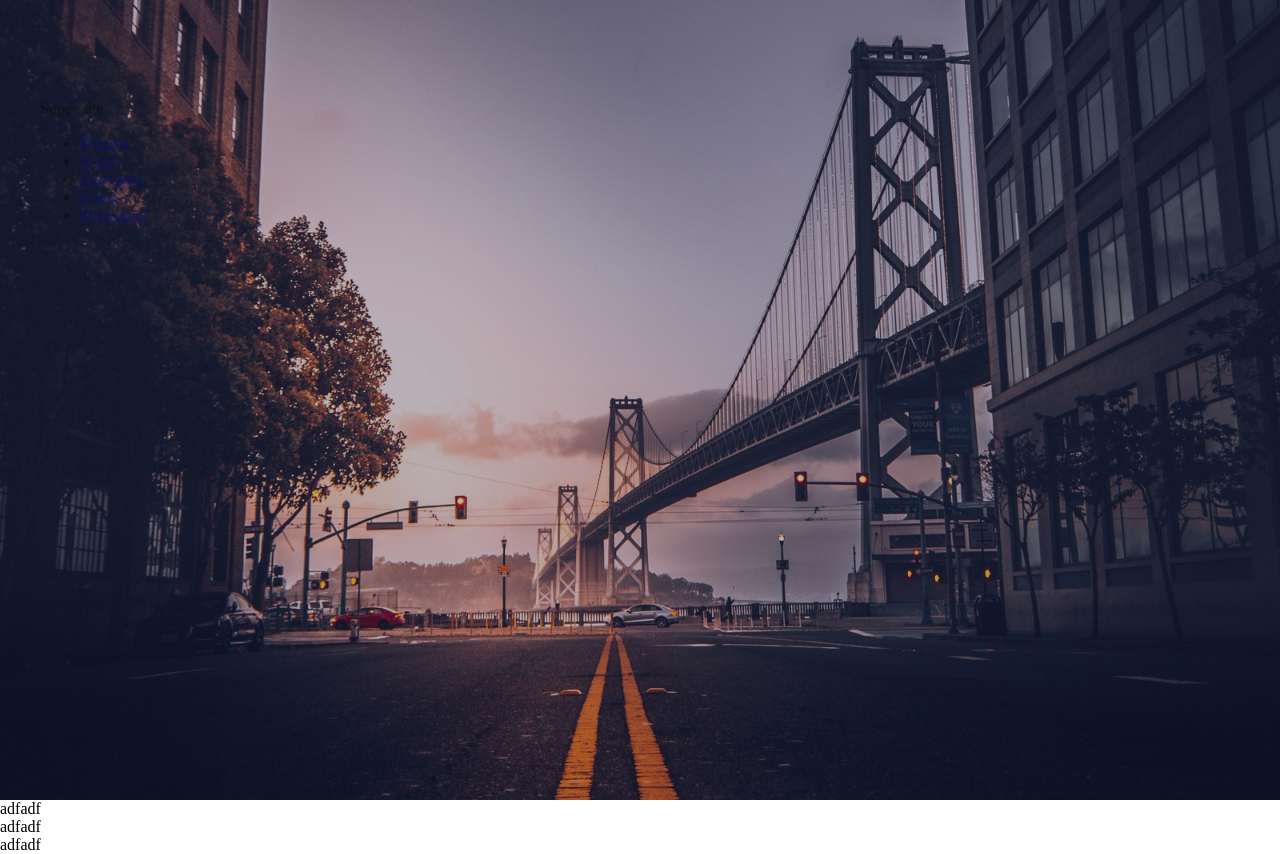
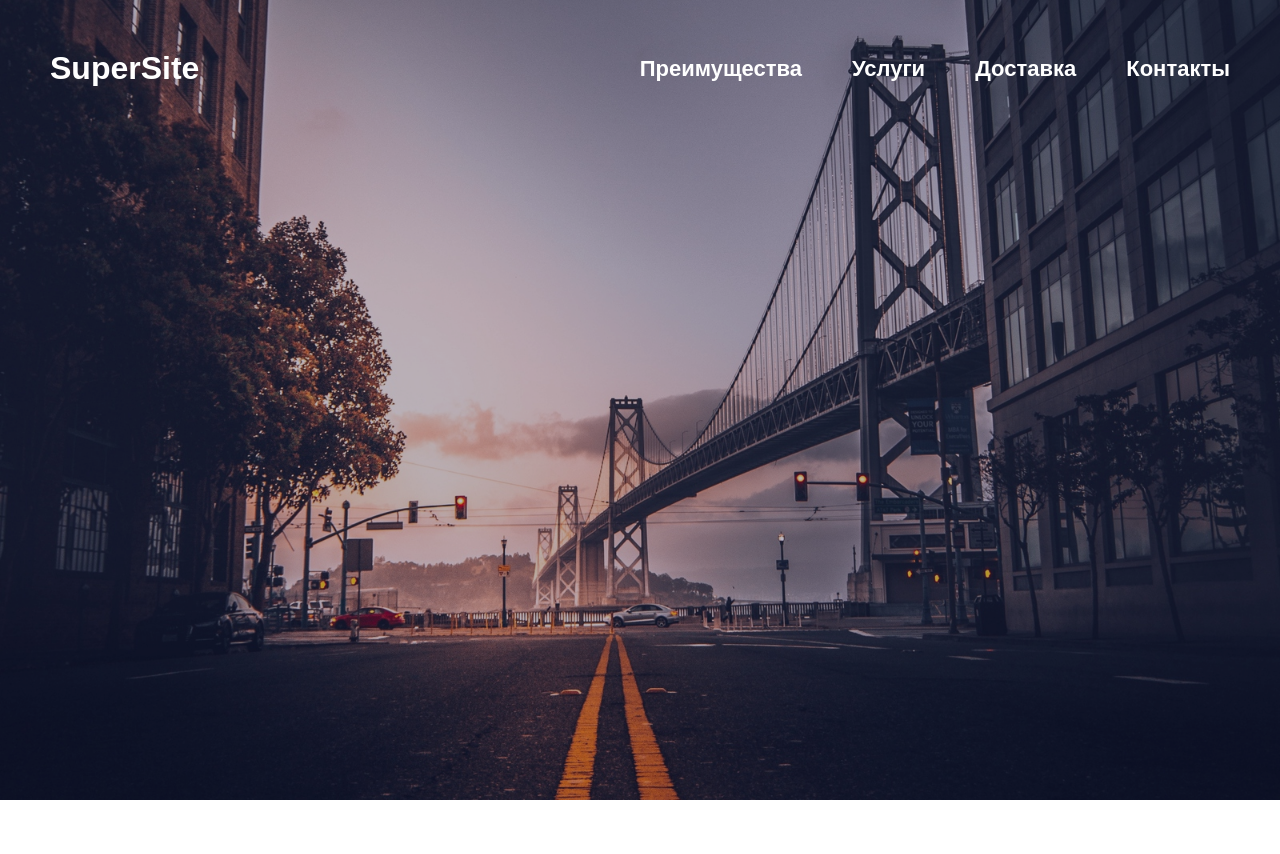
Before and after one commit to erlan-2000/glo, a plain HTML site: page index.html in a window 1280 px wide. After the commit the page ends 800 px from the top, so only its background shows below. Drawn offline with Linux system fonts and the light colour scheme.

Commit message:
added site navigation

```diff
--- a/css/main.css
+++ b/css/main.css
@@ -8,6 +8,7 @@ html {
 
 body {
     margin: 0;
+    font-family: sans-serif;
 }
 
 header {
@@ -24,15 +25,60 @@ header {
     position: absolute;
     left: 0;
     top: 0;
+    right: 0;
+    bottom: 0;
     width: 100%;
     height: 100%;
-    background-color: #1a1552;
-    opacity: 0.3;
+    background-color: rgb(26, 21, 82, 0.3);
+}
+
+.nav-container {
+    display: flex;
+    justify-content: space-between;
+    align-items: center;
+    max-width: 1300px;
+    margin-left: auto;
+    margin-right: auto;
+    padding-top: 50px;
+    padding-left: 50px;
+    padding-right: 50px;
+}
+
+.logo {
+    font-size: 32px;
+    font-weight: 800;
+    color: #fff;
 }
 
 .nav-wrapper {
-    max-width: 1200px;
-    margin-left: auto;
-    margin-right: auto;
-    padding-top: 100px;
+
 }
+
+/* ------------ Desktop navigation ----------- */
+
+.nav {
+    list-style-type: none;
+    margin: 0;
+    padding: 0;
+    display: flex;
+}
+
+.nav__item {
+    margin-right: 50px;
+}
+
+.nav__item:last-child {
+    margin-right: 0px;
+}
+
+.nav__link {
+    font-size: 22px;
+    font-weight: 600;
+    color: #fff;
+    text-decoration: none;
+
+}
+
+.nav__link:hover {
+    color: orange;
+}
--- a/index.html
+++ b/index.html
@@ -11,45 +11,36 @@
 <body>
 	<header>
         <div class="header-overlay">
-            <div class="nav-wrapper">
-                <div class="logo">Super site</div>
-                <nav>
-                    <ul class="menu">
-                        <li>
-                            <a href="#kupi">Купить</a>
-                        </li>
-                        <li>
-                            <a href="#">О glo</a>
-                        </li>
-                        <li>
-                            <a href="#">Доставка</a>
-                        </li>
-                        <li>
-                            <a href="#">О нас</a>
-                        </li>
-                        <li>
-                            <a href="#">Контакты</a>
-                        </li>
+            <div class="nav-container">
+                <div class="logo">SuperSite</div>
+
+                <!--   НАВИГАЦИЯ   -->
+
+                <div class="nav-wrapper">
+
+                    <!-- Навигация для десктопа -->
+
+                    <ul class="nav">
+                        <li class="nav__item"><a class="nav__link" href="#">Преимущества</a></li>
+                        <li class="nav__item"><a class="nav__link" href="#">Услуги</a></li>
+                        <li class="nav__item"><a class="nav__link" href="#">Доставка</a></li>
+                        <li class="nav__item"><a class="nav__link" href="#">Контакты</a></li>
                     </ul>
-                 </nav>
+
+                    <!-- Кнопка для мобильной навигации -->
+
+                    <div class="menu-icon-wrapper">
+                        <div class="menu-icon"></div>
+                    </div>
+
+                    <!-- Мобильная навигация -->
+
+                </div>
+
+                 <!--   //НАВИГАЦИЯ   -->
             </div>
         </div>
     </header>
-    <section>
-         <div class="container">
-            adfadf
-        </div>
-    </section>
-    <section>
-        <div class="container">
-            adfadf
-        </div>
-    </section>
-    <footer>
-        <div class="container">
-            adfadf
-        </div>
-    </footer>
 
     <script src="js/main.js"></script>
 </body>
```
